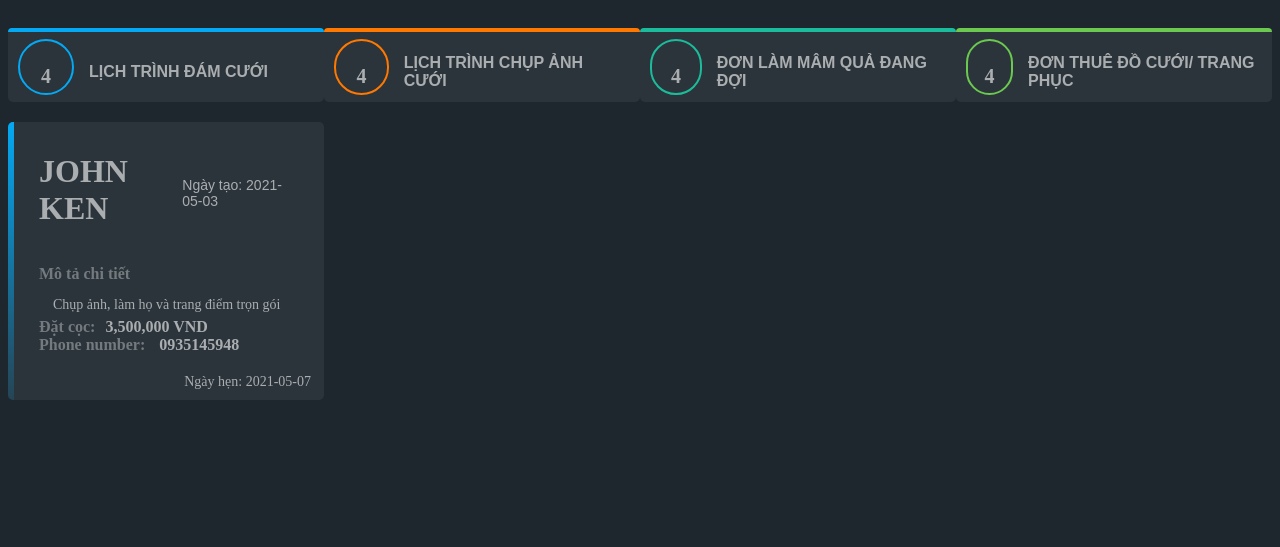
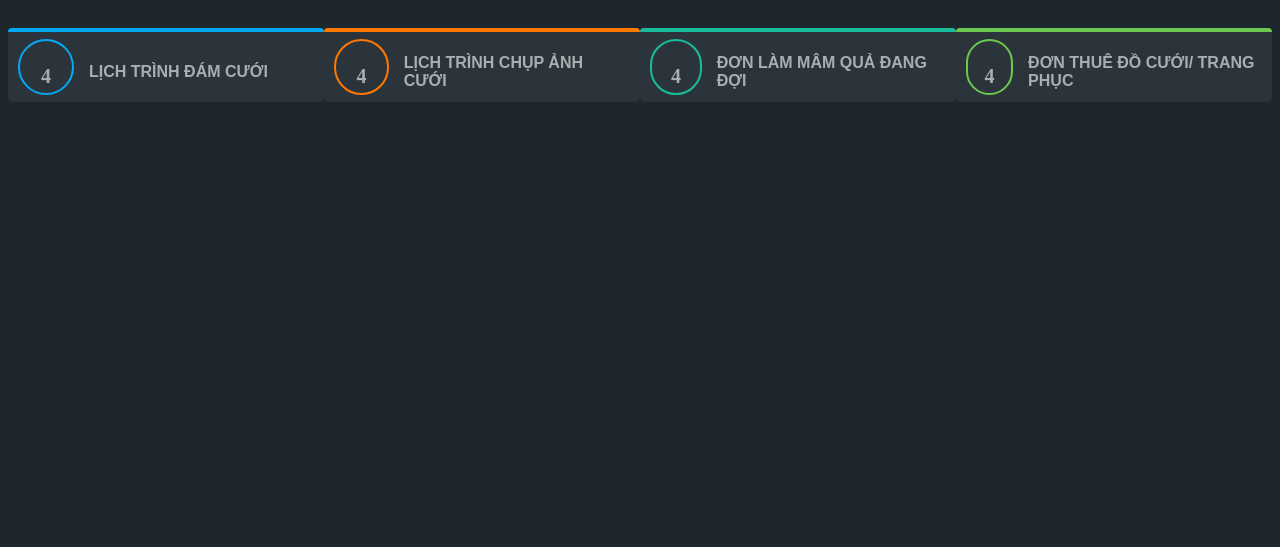
Before and after one commit to nguyenhoanglam1402/hoanglong2nd-receiption-system, a PHP site: page /receiption-management.html in a window 1280 px wide. Shown: the top 547 px of the page. Run offline with PHP 8.4, Linux system fonts and the light colour scheme.

Commit message:
Modified some task tab interface

```diff
--- a/css/receiption-management.css
+++ b/css/receiption-management.css
@@ -21,7 +21,7 @@ body {
 
 .custom-column {
   padding: 20px 0px;
-  height: 500px;
+  height: fit-content;
   width: 425px;
 }
 
--- a/js/fetch-receiption-items.js
+++ b/js/fetch-receiption-items.js
@@ -47,7 +47,7 @@ $(document).ready(function () {
                 break;
         }
         $("." + title[index]).append(
-            '<div class="task-tab">' +
+            '<div class="task-tab" id="' + item.rid + '">' +
             '<div class="light-line"></div>' +
             '<div class="content-container">' +
             '<div class="tab-content">' +
@@ -66,7 +66,7 @@ $(document).ready(function () {
             '<p class="phone-number">' + item.phoneNumber + '</p>' +
             '</span>' +
             '</div>' +
-            '<div class="notification-line" id="' + item.rid + '">' +
+            '<div class="notification-line">' +
             '<p class="due-date">Ngày hẹn: ' + item.dueDate + '</p>' +
             '</div>' +
             '</div>' +
@@ -79,27 +79,26 @@ $(document).ready(function () {
         var remainingDate = calculateDifferentDay(item.dueDate);
 
         if (remainingDate >= 7) {
-            $("#" + item.rid).addClass("long-term");
+            $("#" + item.rid + ".notification-line").addClass("long-term");
         }
         else if (remainingDate >= 3 && remainingDate < 7) {
-            $("#" + item.rid).addClass("warning-time");
+            $("#" + item.rid + ".notification-line").addClass("warning-time");
         }
         else {
-            $("#" + item.rid).addClass("dangerous-time");
+            $("#" + item.rid + ".notification-line").addClass("dangerous-time");
         }
-
         switch (item.typeOfService) {
             case "Làm đám cưới":
-                $("#" + item.rid).addClass("linear-blue");
+                $("#" + item.rid + ".light-line").addClass("linear-blue");
                 break;
             case "Chụp ảnh cưới":
-                $("#" + item.rid).addClass("linear-orange");
+                $("#" + item.rid + ".light-line").addClass("linear-orange");
                 break;
             case "Đặt mâm quả cưới":
-                $("#" + item.rid).addClass("linear-light-green");
+                $("#" + item.rid + ".light-line").addClass("linear-light-green");
                 break;
             case "Áo cưới/ trang phục":
-                $("#" + item.rid).addClass("linear-green");
+                $("#" + item.rid + ".light-line").addClass("linear-green");
                 break;
         }
     }
--- a/receiption-management.html
+++ b/receiption-management.html
@@ -1,7 +1,7 @@
 <link rel="stylesheet" href="/css/receiption-management.css">
 <script src="./js/fetch-receiption-items.js"></script>
 <div class="column-container">
-    <div class="custom-column marrie-service">
+    <div class="custom-column">
         <div class="tag-header shadow-sm">
             <div class="top-border blue"></div>
             <div class="header-content">
@@ -11,7 +11,8 @@
                 <h1 class="header-text">LỊCH TRÌNH ĐÁM CƯỚI</h1>
             </div>
         </div>
-        <div class="task-tab">
+        <div class="marrie-service">
+        <!-- <div class="task-tab">
           <div class="light-line linear-blue"></div>
           <div class="content-container">
             <div class="tab-content">
@@ -34,9 +35,10 @@
               <p class="due-date">Ngày hẹn: 2021-05-07</p>
             </div>
           </div>
+        </div> -->
         </div>
     </div>
-    <div class="custom-column photographer-service">
+    <div class="custom-column ">
       <div class="tag-header shadow-sm">
         <div class="top-border orange"></div>
         <div class="header-content">
@@ -46,8 +48,10 @@
             <h1 class="header-text">LỊCH TRÌNH CHỤP ẢNH CƯỚI</h1>
         </div>
       </div>
+      <div class="photographer-service">
+      </div>
     </div>
-    <div class="custom-column item-service">
+    <div class="custom-column">
       <div class="tag-header shadow-sm">
         <div class="top-border light-green"></div>
         <div class="header-content">
@@ -57,8 +61,10 @@
             <h1 class="header-text">ĐƠN LÀM MÂM QUẢ ĐANG ĐỢI</h1>
         </div>
       </div>
+      <div class="item-service">
+      </div>
     </div>
-    <div class="custom-column clothes-service">
+    <div class="custom-column">
       <div class="tag-header shadow-sm">
         <div class="top-border green"></div>
         <div class="header-content">
@@ -68,5 +74,7 @@
             <h1 class="header-text">ĐƠN THUÊ ĐỒ CƯỚI/ TRANG PHỤC</h1>
         </div>
       </div>
+      <div class="clothes-service">
+      </div>
     </div>
 </div>
```
